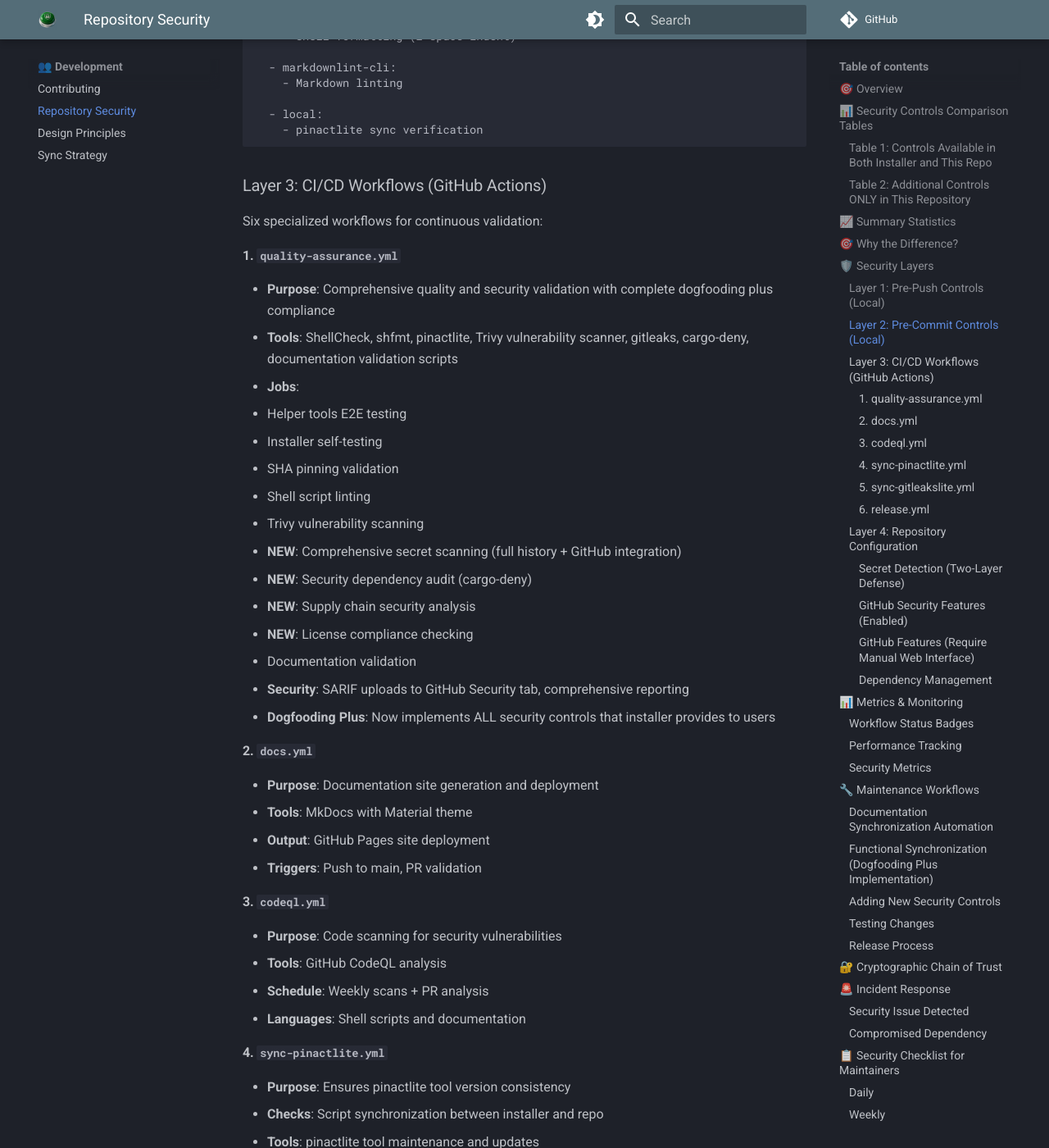
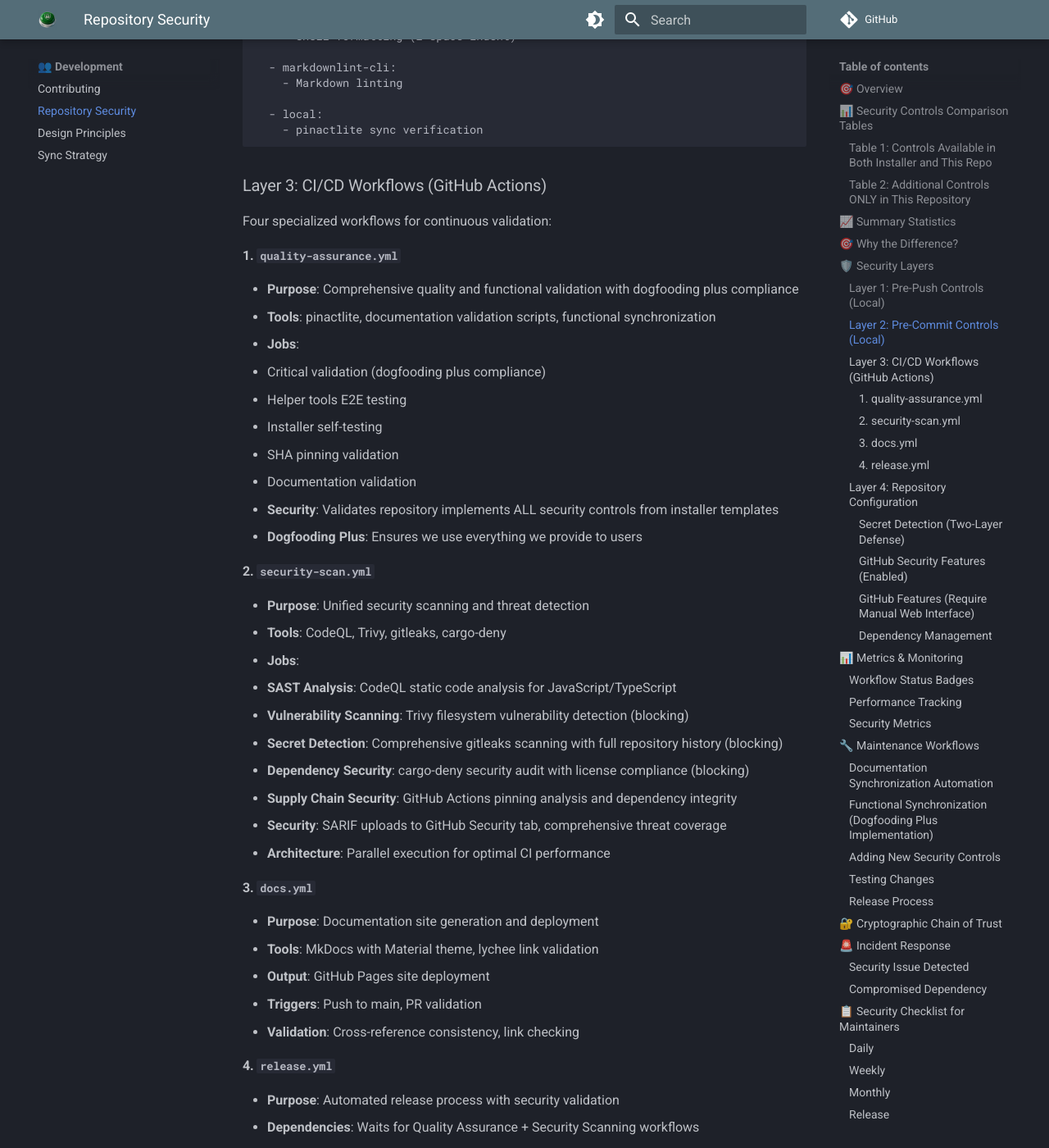
Before and after one commit to h4x0r/1-click-rust-sec, an MkDocs documentation site: the page built from docs/repo-security.md, in a window 1280 px wide and 1400 px high, scrolled down 6007 px. Shown: the whole window at 82% size. Built offline with MkDocs 1.6.1 and Material for MkDocs 9.7.7, drawn with Linux system fonts in a browser that asks for light colours; comment, search, counter and statistics services are not loaded; some of the changed text lies outside the part shown.

Commit message:
fix: resolve CI failures from security workflow consolidation
- Update sync script to recognize CodeQL integration in security-scan.yml
- Document new security-scan.yml workflow in repo-security.md
- Replace dead workflow badge links (codeql.yml, sync-pinactlite.yml) with security-scan.yml
- Add comprehensive v0.6.3 changelog entry documenting workflow consolidation
- Fix workflow count from 6 to 4 specialized workflows
- Maintain dogfooding plus compliance after workflow reorganization

Resolves CI failures:
- ✅ Quality Assurance: functional synchronization now passes
- ✅ Documentation: dead links fixed, lychee validation passes
- ✅ Release: can proceed when QA + Security Scanning complete

🛡️ Generated with [Claude Code](https://claude.com/claude-code)

Co-Authored-By: Claude <noreply@anthropic.com>

```diff
--- a/checksums.txt
+++ /dev/null
@@ -1,6 +0,0 @@
-# 1-Click GitHub Security v0.3.9 - Release Checksums
-# Verify with: sha256sum -c checksums.txt
-
-5cd2bec735573f7a9f1ad8d825fc37759aafb62f6c9002ddd836c14cd3858a98  install-security-controls.sh
-f2d27e3e27adb53d5045bc35cdcfb6eca888b10ed00997eaa2f8585d1799ceb2  uninstall-security-controls.sh
-4aed1df5ec1c8301db9eef89703f31e319b76bac7b0f1d17a923675e1f711c6b  yubikey-gitsign-toggle.sh
--- a/docs/repo-security.md
+++ b/docs/repo-security.md
@@ -161,49 +161,42 @@ repos:
 
 ### Layer 3: CI/CD Workflows (GitHub Actions)
 
-Six specialized workflows for continuous validation:
+Four specialized workflows for continuous validation:
 
 #### 1. `quality-assurance.yml`
-- **Purpose**: Comprehensive quality and security validation with complete dogfooding plus compliance
-- **Tools**: ShellCheck, shfmt, pinactlite, Trivy vulnerability scanner, gitleaks, cargo-deny, documentation validation scripts
+- **Purpose**: Comprehensive quality and functional validation with dogfooding plus compliance
+- **Tools**: pinactlite, documentation validation scripts, functional synchronization
 - **Jobs**:
+  - Critical validation (dogfooding plus compliance)
   - Helper tools E2E testing
   - Installer self-testing
   - SHA pinning validation
-  - Shell script linting
-  - Trivy vulnerability scanning
-  - **NEW**: Comprehensive secret scanning (full history + GitHub integration)
-  - **NEW**: Security dependency audit (cargo-deny)
-  - **NEW**: Supply chain security analysis
-  - **NEW**: License compliance checking
   - Documentation validation
-- **Security**: SARIF uploads to GitHub Security tab, comprehensive reporting
-- **Dogfooding Plus**: Now implements ALL security controls that installer provides to users
+- **Security**: Validates repository implements ALL security controls from installer templates
+- **Dogfooding Plus**: Ensures we use everything we provide to users
 
-#### 2. `docs.yml`
+#### 2. `security-scan.yml`
+- **Purpose**: Unified security scanning and threat detection
+- **Tools**: CodeQL, Trivy, gitleaks, cargo-deny
+- **Jobs**:
+  - **SAST Analysis**: CodeQL static code analysis for JavaScript/TypeScript
+  - **Vulnerability Scanning**: Trivy filesystem vulnerability detection (blocking)
+  - **Secret Detection**: Comprehensive gitleaks scanning with full repository history (blocking)
+  - **Dependency Security**: cargo-deny security audit with license compliance (blocking)
+  - **Supply Chain Security**: GitHub Actions pinning analysis and dependency integrity
+- **Security**: SARIF uploads to GitHub Security tab, comprehensive threat coverage
+- **Architecture**: Parallel execution for optimal CI performance
+
+#### 3. `docs.yml`
 - **Purpose**: Documentation site generation and deployment
-- **Tools**: MkDocs with Material theme
+- **Tools**: MkDocs with Material theme, lychee link validation
 - **Output**: GitHub Pages site deployment
 - **Triggers**: Push to main, PR validation
+- **Validation**: Cross-reference consistency, link checking
 
-#### 3. `codeql.yml`
-- **Purpose**: Code scanning for security vulnerabilities
-- **Tools**: GitHub CodeQL analysis
-- **Schedule**: Weekly scans + PR analysis
-- **Languages**: Shell scripts and documentation
-
-#### 4. `sync-pinactlite.yml`
-- **Purpose**: Ensures pinactlite tool version consistency
-- **Checks**: Script synchronization between installer and repo
-- **Tools**: pinactlite tool maintenance and updates
-
-#### 5. `sync-gitleakslite.yml`
-- **Purpose**: Ensures gitleakslite tool version consistency
-- **Checks**: Script synchronization between installer and repo
-- **Tools**: gitleakslite tool maintenance and updates
-
-#### 6. `release.yml`
+#### 4. `release.yml`
 - **Purpose**: Automated release process with security validation
+- **Dependencies**: Waits for Quality Assurance + Security Scanning workflows
 - **Checks**: Version consistency, changelog updates, artifact generation
 - **Security**: Cryptographic signing, checksum generation, supply chain protection
 - **Artifacts**: Installer scripts, checksums, release notes with security focus
```
Also changed, not shown: CHANGELOG.md (+43 -0 lines), docs/index.md (+1 -2 lines), 3 other files.
